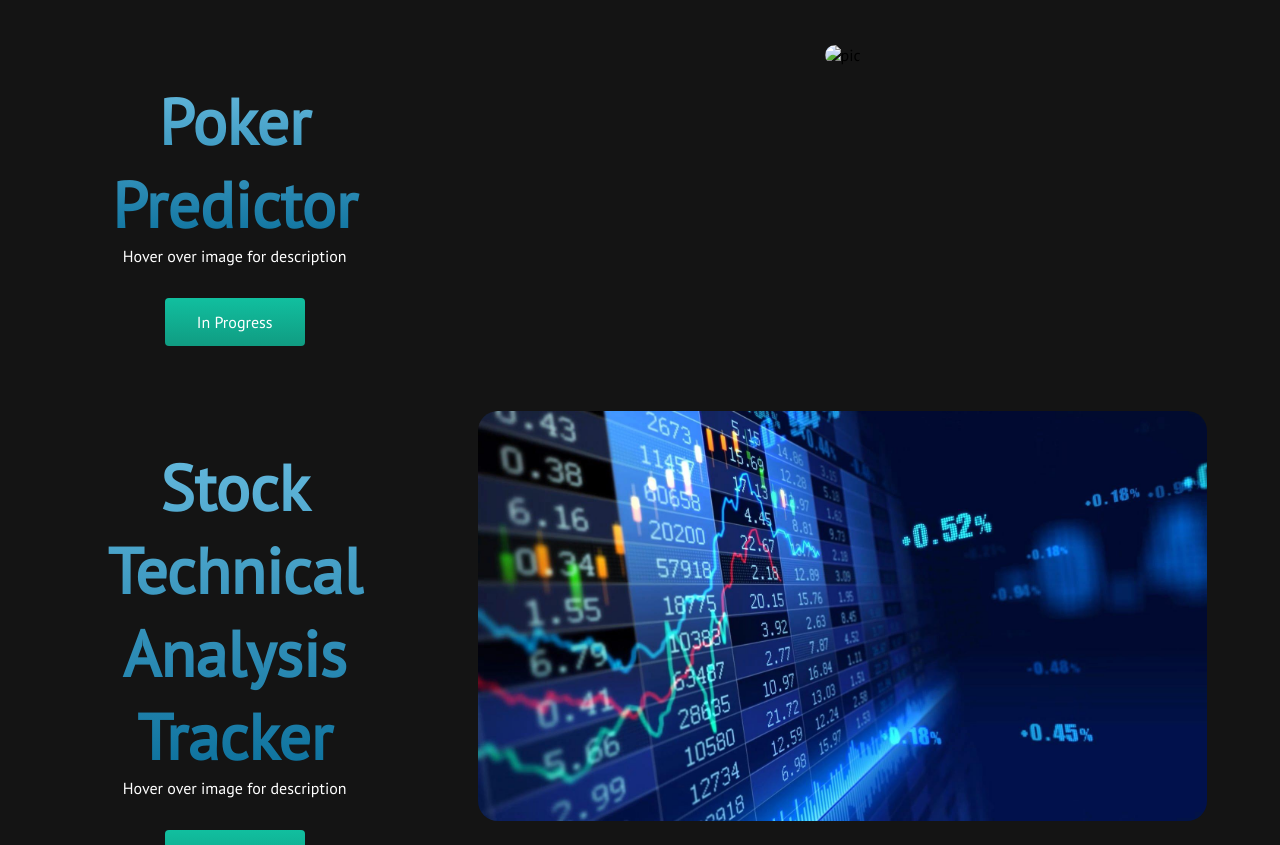
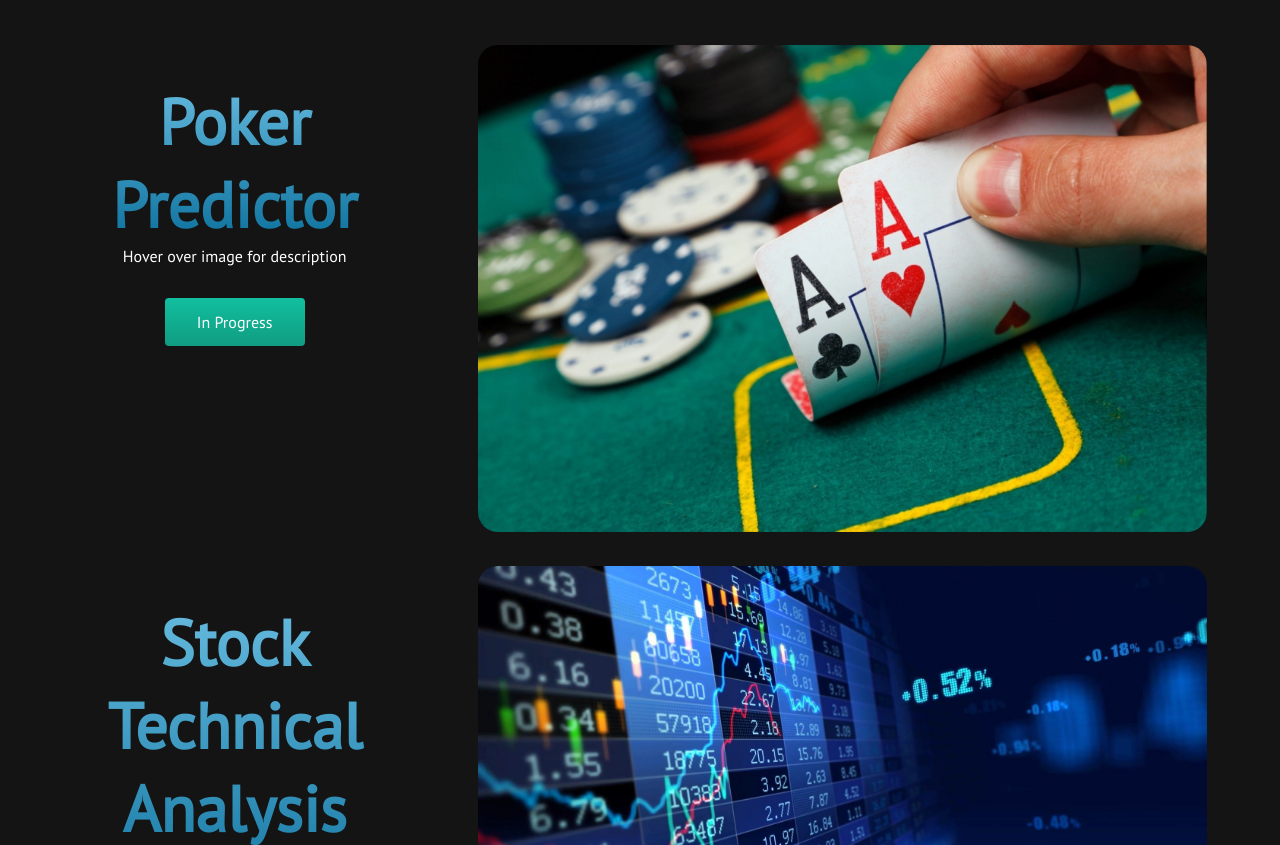
Before and after one commit to ColeBradley-006/ColeBradley-006.github.io, a plain HTML site: page index.html in a window 1280 px wide. Shown: the part 1311-2156 px from the top of the page. Drawn offline with Linux system fonts and the light colour scheme.

Commit message:
Update index.html

```diff
--- a/index.html
+++ b/index.html
@@ -84,7 +84,7 @@
                         <button class="main_btn"><a href="https://github.com/ColeBradley-006">In Progress</a></button>
                     </div>
                     <div class="proj_image--container">
-                        <img src="Images/poker.jpg" alt="pic" id="project_img">
+                        <img src="Images/poker.jpeg" alt="pic" id="project_img">
                         <div class="text_container">
                             <p>I utilized my knowledge of combinatorics and probability to build a program to determine the probability of winning a Texas hold 'em poker hand when facing a varying number of players. I will potentially build a GUI in the future.</p>
                         </div>
```
